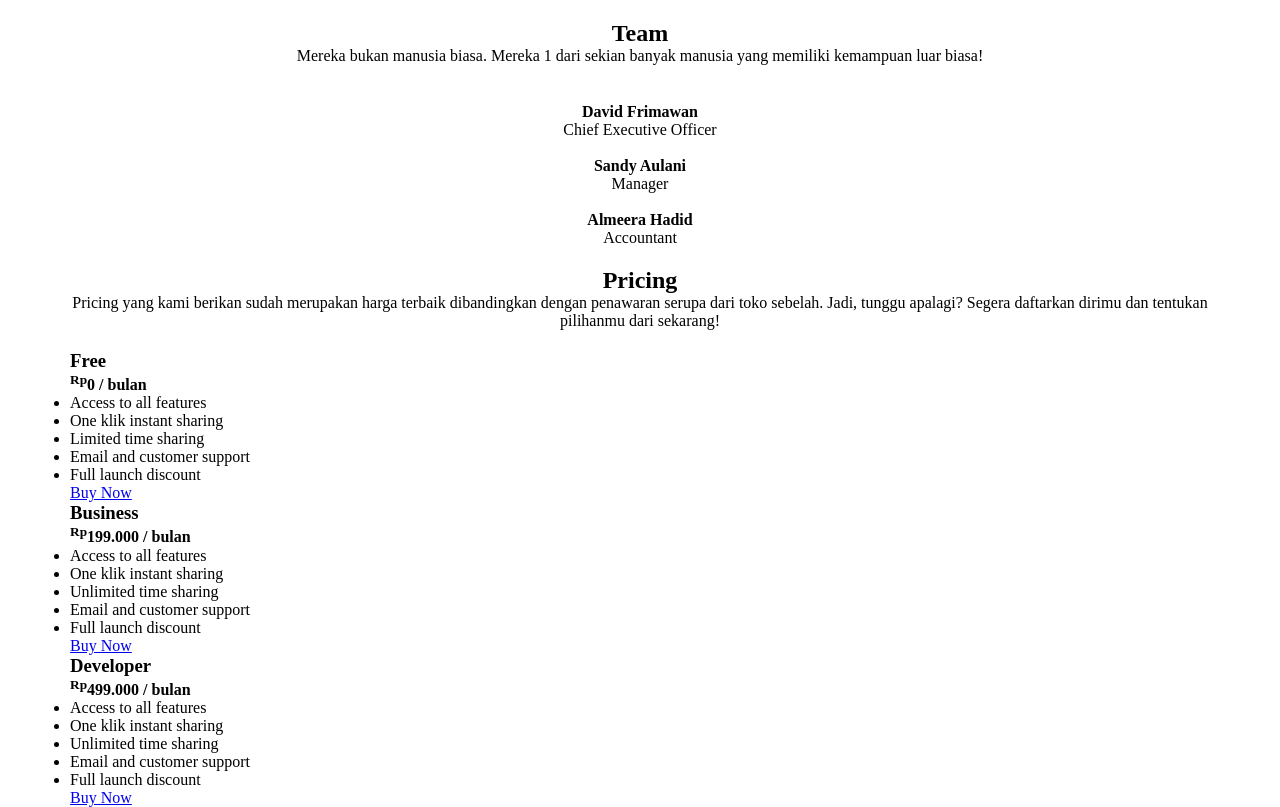
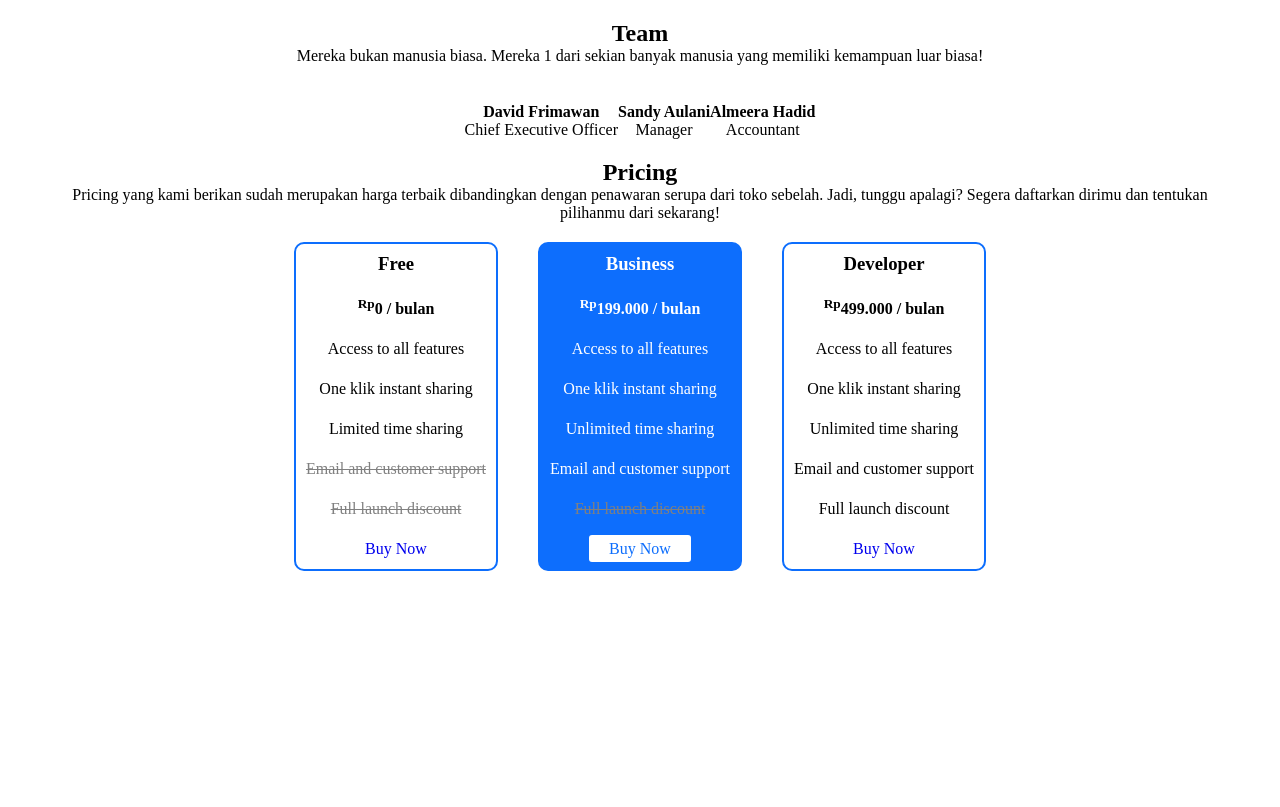
Before and after one commit to progatea28/progatea28.github.io, a plain HTML site: page index.html in a window 1280 px wide. Drawn offline with Linux system fonts and the light colour scheme.

Commit message:
Menambah css Pricing

```diff
--- a/style.css
+++ b/style.css
@@ -12,6 +12,46 @@
     margin: auto;
 }
 
+.row {
+    display: flex;
+    justify-content: center;
+    margin: 20px 0px;
+}
+
+.box {
+    margin-left: 20px;
+    margin-right: 20px;
+    text-align: center;
+    border: #0d6efd 2px solid;
+    border-radius: 10px;
+    line-height: 40px;
+    width: 200px;
+}
+
+.featured {
+    background-color: #0d6efd;
+    color: white;
+}
+
+.featured .btn-buy {
+    color: #0d6efd;
+}
+
+.box ul li {
+    list-style-type: none;
+}
+
+.na {
+    color: gray;
+    text-decoration: line-through;
+}
+
+.btn-buy {
+    text-decoration: none;
+    background-color: white;
+    border-radius: 3px;
+    padding: 5px 20px;
+}
 
 /* +-----------------------+ */
 /* | Akhir CSS Style Umum  | */
```
